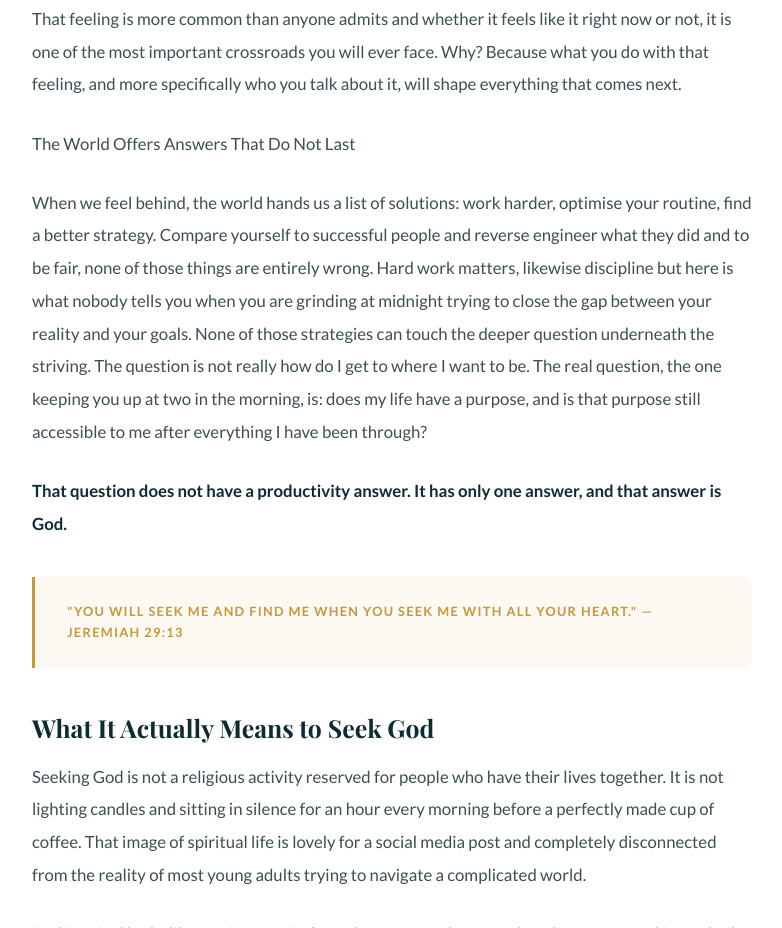
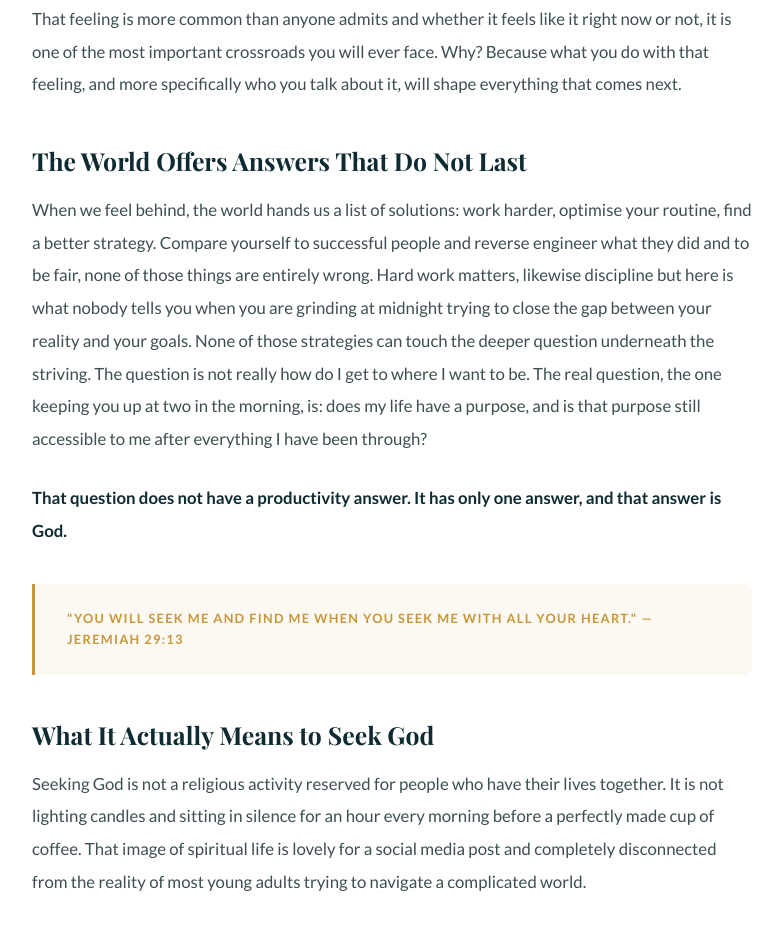
Before and after one commit to captainmavel-lgtm/mavelscorner, an Eleventy site: page src/_posts/2026-05-03-you-are-not-behind-you-are-being-prepared.md in a window 1280 px wide. Shown: the part 898-1826 px from the top of the page, without its empty margins (248-1030 px from the left). Built offline with nearby package versions, Linux system fonts and the light colour scheme; Eleventy itself is replaced by a stand-in of ours; files that its build step writes are made by us from their sources; a web font is replaced by a local one.

Commit message:
Update Blog Posts “2026-05-03-you-are-not-behind-you-are-being-prepared”

```diff
--- a/src/_posts/2026-05-03-you-are-not-behind-you-are-being-prepared.md
+++ b/src/_posts/2026-05-03-you-are-not-behind-you-are-being-prepared.md
@@ -26,7 +26,7 @@ You are not ungrateful and you know this. Genuinely, you want good things for th
 
 That feeling is more common than anyone admits and whether it feels like it right now or not, it is one of the most important crossroads you will ever face. Why? Because what you do with that feeling, and more specifically who you talk about it, will shape everything that comes next.
 
-The World Offers Answers That Do Not Last
+## The World Offers Answers That Do Not Last
 
 When we feel behind, the world hands us a list of solutions: work harder, optimise your routine, find a better strategy. Compare yourself to successful people and reverse engineer what they did and to be fair, none of those things are entirely wrong. Hard work matters, likewise discipline but here is what nobody tells you when you are grinding at midnight trying to close the gap between your reality and your goals. None of those strategies can touch the deeper question underneath the striving. The question is not really how do I get to where I want to be. The real question, the one keeping you up at two in the morning, is: does my life have a purpose, and is that purpose still accessible to me after everything I have been through?
 
```
